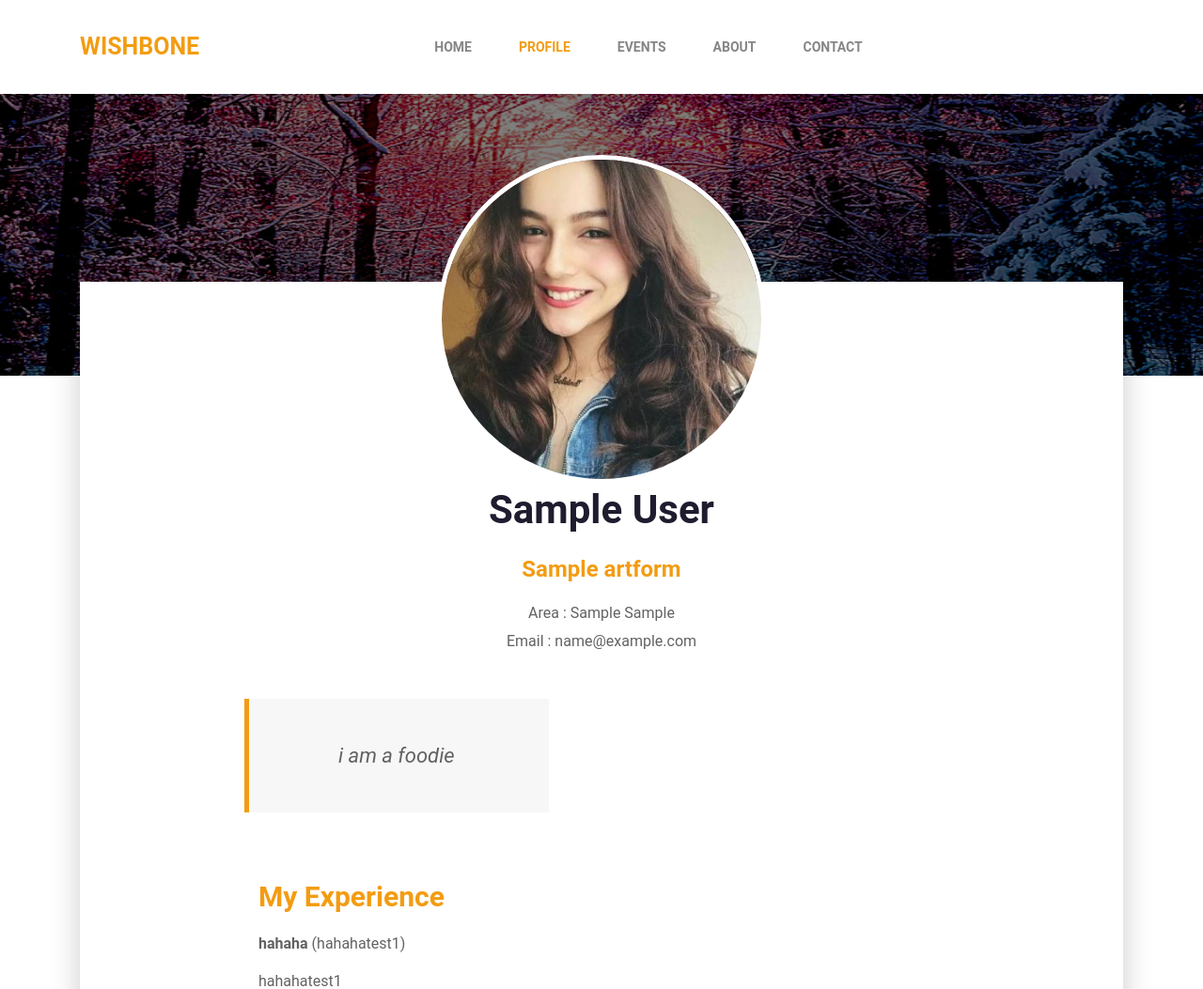
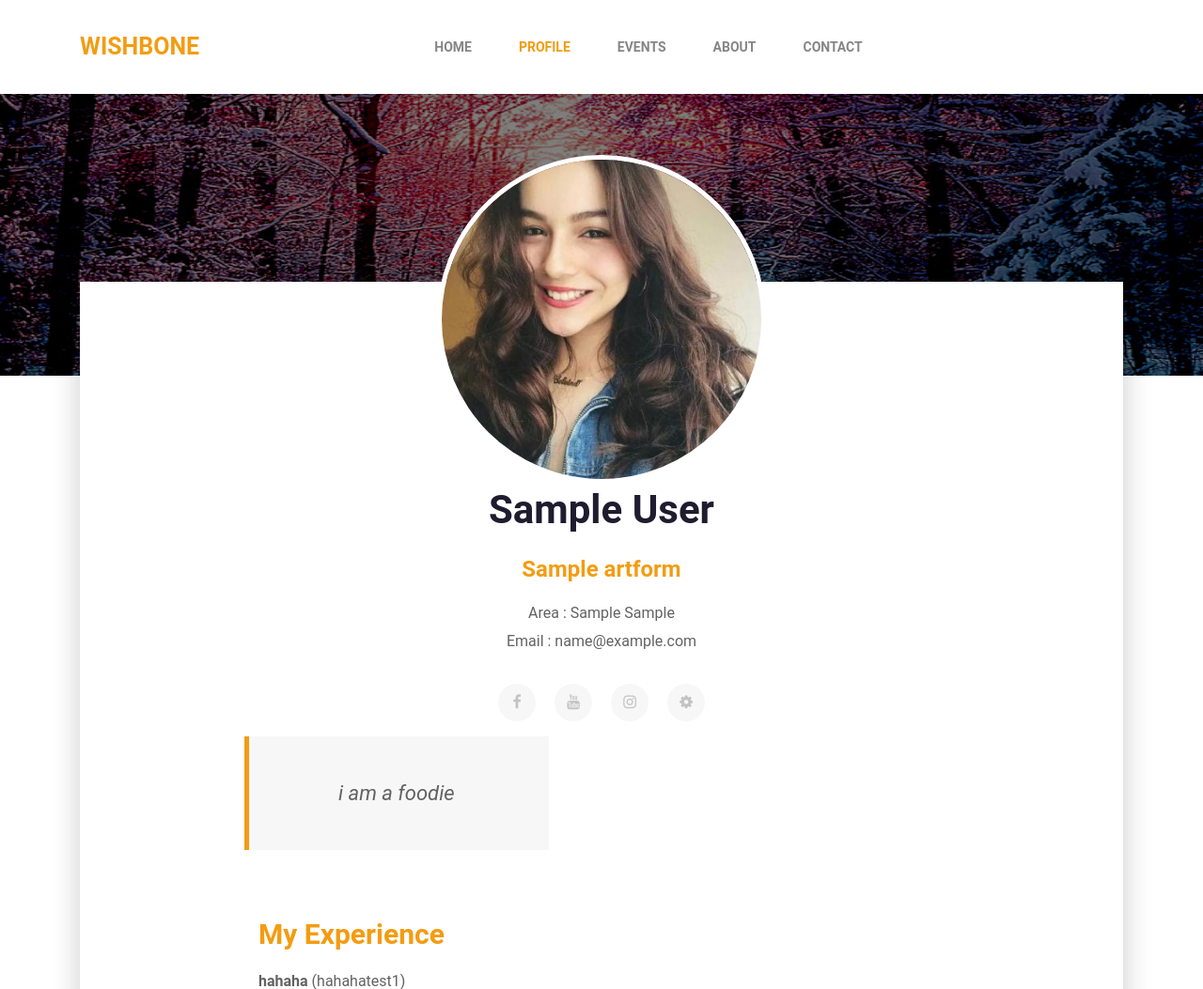
Before and after one commit to Andrarch/Wishbone, a PHP site: page /profile.php in a window 1280 px wide. Shown: the top 1053 px of the page at 94% size. Run offline with PHP 8.4, Linux system fonts and the light colour scheme; the visitor is signed in with stand-in values (Sample User, id 1); data comes from the database, SQL or seed files in the repository; tables that the repository leaves empty hold one stand-in row (values such as "Sample post").

Commit message:
Merge branch 'master' into minyiyang_Profile
# Conflicts:
#	Wishbone/dao/abstractDAO.php

```diff
--- a/Wishbone/profile.php
+++ b/Wishbone/profile.php
@@ -103,12 +103,12 @@
 												<!--<h1 class="text-center">Lynda King</h1>-->
 												<!-- social-01 -->
 												<div class="row mb-3">
-													<div class="social-01 social-01__style-02 margn-center">
+													<div class="social-01__style-02 margn-center">
 														<nav class="social-01__navSocial">
-															<a class="social-01__item" href="#"><i class="fa fa-facebook"></i></a>
-															<a class="social-01__item" href="#"><i class="fa fa-youtube"></i></a>
-															<a class="social-01__item" href="#"><i class="fa fa-instagram"></i></a>
-															<a class="social-01__item" href="profile-setting.php"><i class="fa fa-cog"></i></a>
+															<a class="social-01__item text-center" href="#"><i class="fa fa-facebook"></i></a>
+															<a class="social-01__item text-center" href="#"><i class="fa fa-youtube"></i></a>
+															<a class="social-01__item text-center" href="#"><i class="fa fa-instagram"></i></a>
+															<a class="social-01__item text-center" href="profile-setting.php"><i class="fa fa-cog"></i></a>
 														</nav>
 													</div>
 												</div>
```
